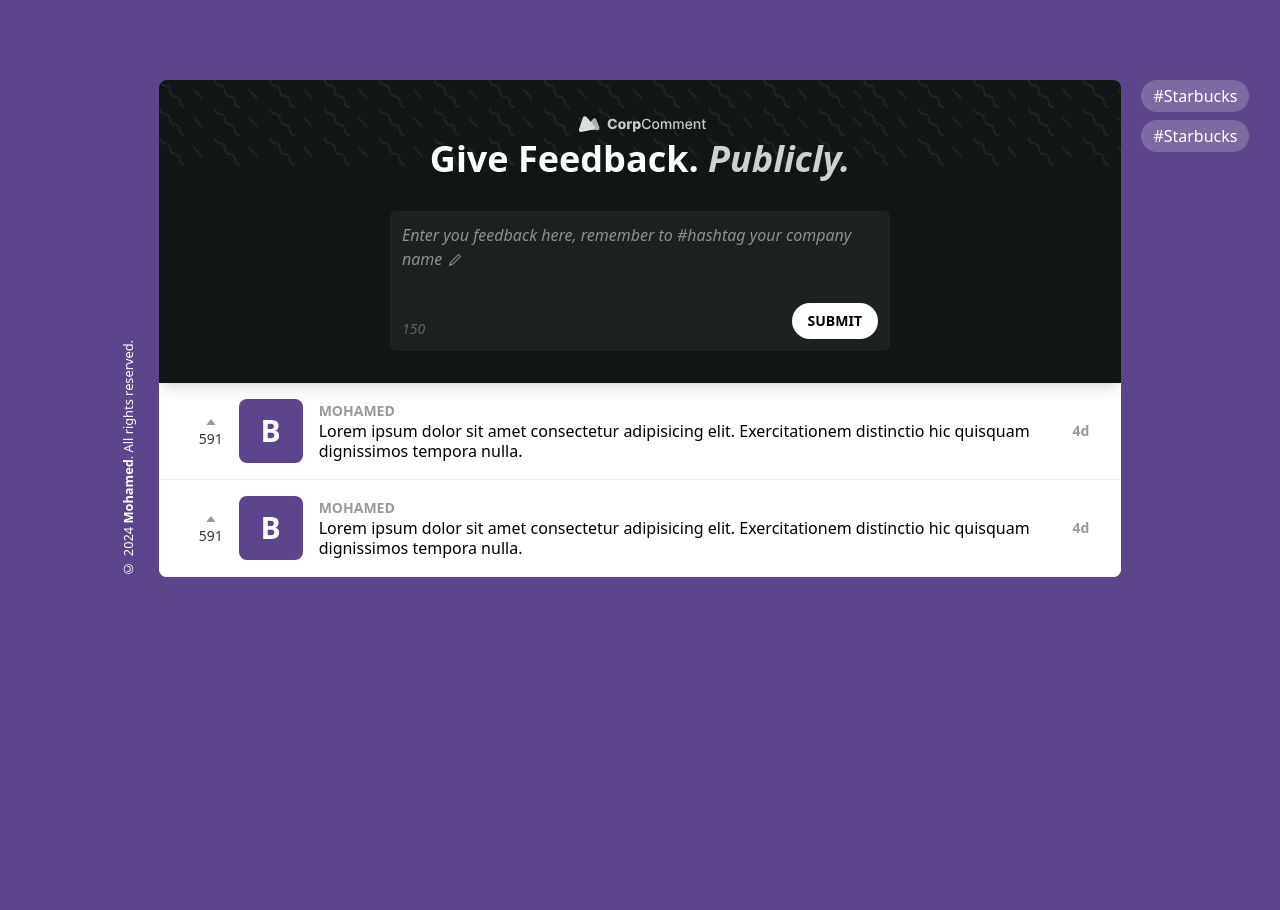
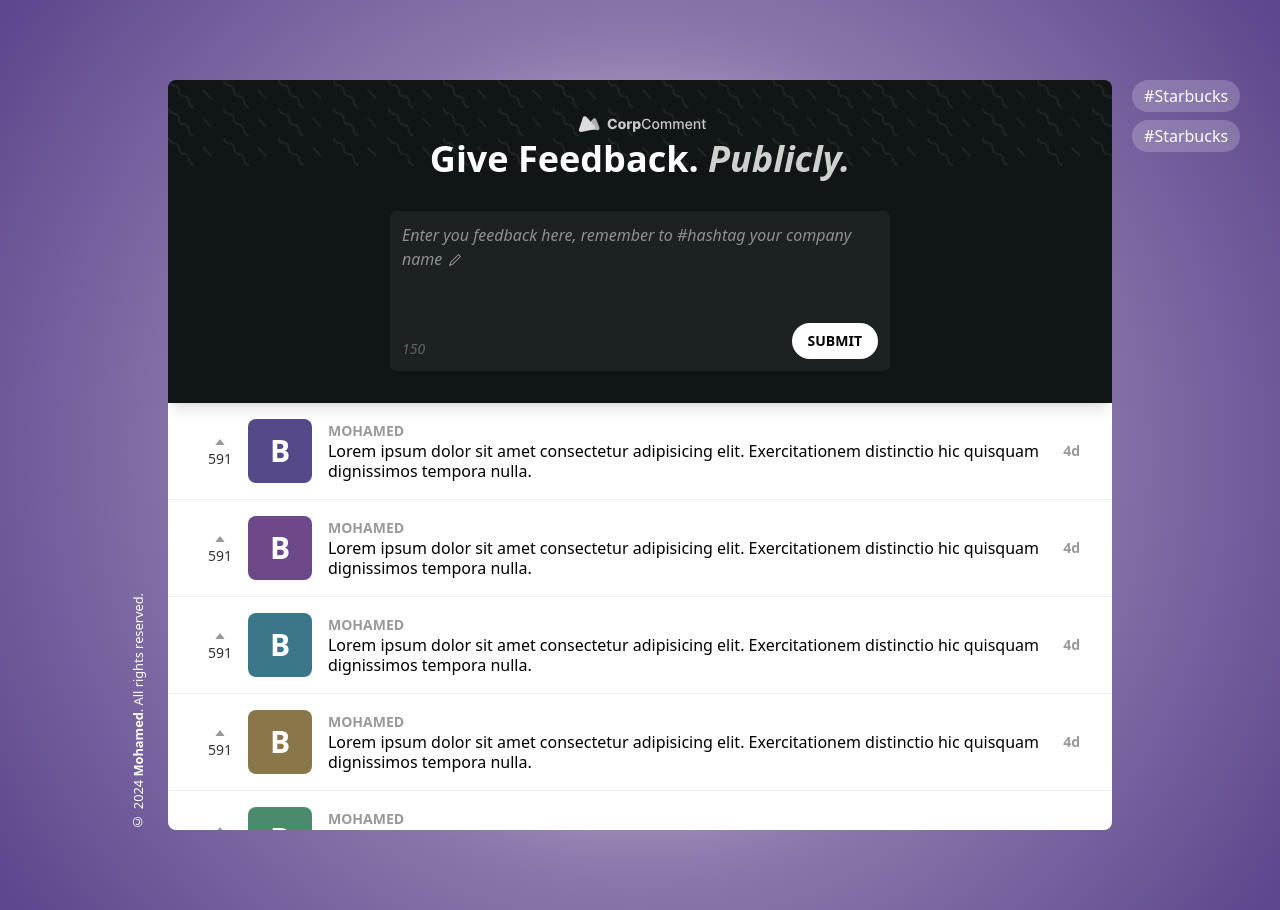
Before and after one commit to amniuelmohamed/corpcomment, a React (Vite) app: page / in a window 1280 px wide. Before the commit the page ends 800 px from the top, so only its background shows below. Built offline with nearby package versions, Linux system fonts and the light colour scheme.

Commit message:
Add the feedback from logic + enhance styling

```diff
--- a/src/App.tsx
+++ b/src/App.tsx
@@ -4,7 +4,7 @@ import MainContent from "./components/MainContent";
 
 function App() {
     return (
-        <div className="flex flex-col md:flex-row-reverse justify-center gap-5 mt-10 md:mt-20">
+        <div className="flex flex-col md:flex-row-reverse md:justify-center gap-5 my-10 md:my-20 h-[850px] md:h-[750px] md:max-w-screen-xl md:mx-auto md:px-3">
             <HashtagList />
             <MainContent />
             <Footer />
--- a/src/components/Feedback.tsx
+++ b/src/components/Feedback.tsx
@@ -2,13 +2,18 @@ import { TriangleUpIcon } from "@radix-ui/react-icons";
 
 export default function Feedback() {
     return (
-        <div className="flex items-center gap-3 md:gap-4 px-2 md:px-8 py-4 bg-white border-b border-black/5 hover:-translate-x-1 transition-all">
+        <li className="group/feedback">
+            <div className="flex items-center gap-3 md:gap-4 px-2 md:px-8 py-4 bg-white border-b border-black/5 hover:-translate-x-1 transition-all cursor-pointer">
                 <div className="flex flex-col items-center md:flex-row md:gap-2">
-                <button className="flex flex-col items-center px-2 py-1 rounded-lg hover:bg-black/5 transition group">
-                    <TriangleUpIcon className="h-5 w-5 text-black/40 group-hover:text-[#5c458c]" />
+                    <button className="flex flex-col items-center px-2 py-1 rounded-lg hover:bg-black/5 transition group/btn">
+                        <TriangleUpIcon className="h-5 w-5 text-black/40 group-hover/btn:text-[#5c458c]" />
                         <span className="text-sm -mt-1 text-black/80">591</span>
                     </button>
-                <div className="h-[3rem] w-[3rem] min-w-[3rem] md:h-[4rem] md:w-[4rem] md:min-w-[4rem] rounded-lg flex justify-center items-center font-bold text-3xl bg-[#5c458c] text-white">
+                    <div
+                        className="h-[3rem] w-[3rem] min-w-[3rem] md:h-[4rem] md:w-[4rem] md:min-w-[4rem] rounded-lg flex justify-center items-center font-bold text-3xl
+                            text-white group-[:nth-child(6n-5)]/feedback:bg-[#564989] group-[:nth-child(6n-4)]/feedback:bg-[#6d4989] group-[:nth-child(6n-3)]/feedback:bg-[#3c7789]
+                            group-[:nth-child(6n-2)]/feedback:bg-[#897749] group-[:nth-child(6n-1)]/feedback:bg-[#4a8b6b] group-[:nth-child(6n)]/feedback:bg-[#495789]"
+                    >
                         B
                     </div>
                 </div>
@@ -18,11 +23,12 @@ export default function Feedback() {
                     </h3>
                     <p className="leading-tight">
                         Lorem ipsum dolor sit amet consectetur adipisicing elit.
-                    Exercitationem distinctio hic quisquam dignissimos tempora
-                    nulla.
+                        Exercitationem distinctio hic quisquam dignissimos
+                        tempora nulla.
                     </p>
                 </div>
                 <span className="text-sm text-black/40 font-semibold">4d</span>
             </div>
+        </li>
     );
 }
--- a/src/components/FeedbackForm.tsx
+++ b/src/components/FeedbackForm.tsx
@@ -1,9 +1,74 @@
 import { Pencil1Icon } from "@radix-ui/react-icons";
+import { useEffect, useRef, useState } from "react";
+import { TEXTAREA_MAX_LENGTH } from "../lib/constants";
+import Warning from "./Warning";
+import { getDaysAgo } from "../lib/utils";
 
 export default function FeedbackForm() {
+    const [feedback, setFeedback] = useState("");
+    const inputRef = useRef<HTMLTextAreaElement>(null);
+
+    const remainingCharacters = TEXTAREA_MAX_LENGTH - feedback.length;
+
+    const [warningMessage, setWarningMessage] = useState("");
+
+    const handleSubmit = (e: React.FormEvent<HTMLFormElement>) => {
+        e.preventDefault();
+
+        if (!feedback.trim()) {
+            setWarningMessage("Please enter some feedback");
+            inputRef.current?.focus();
+            return;
+        }
+
+        if (!feedback.includes("#")) {
+            setWarningMessage("Please hashtag a company name");
+            inputRef.current?.focus();
+            return;
+        }
+
+        const company = feedback.match(/#\w{2,}/)?.[0];
+
+        if (!company) {
+            setWarningMessage("Company name must be at least 2 chars");
+            inputRef.current?.focus();
+            return;
+        }
+
+        const companyName = company.slice(1).toUpperCase();
+
+        const feedbackData = {
+            text: feedback,
+            company: companyName,
+            upvotes: 0,
+            createdAt: new Date(),
+        };
+
+        console.log(feedbackData);
+        console.log(getDaysAgo(feedbackData.createdAt));
+
+        setFeedback("");
+    };
+
+    const handleInput = (e: React.ChangeEvent<HTMLTextAreaElement>) => {
+        if (e.target.value.length > TEXTAREA_MAX_LENGTH) return;
+        setWarningMessage("");
+        setFeedback(e.target.value);
+    };
+
+    useEffect(() => {
+        inputRef.current?.focus();
+    }, []);
+
     return (
-        <form className="relative w-[500px] max-w-full mt-8 h-[140px] rounded-md bg-white/5 flex flex-col">
+        <form
+            className="relative w-[500px] max-w-full mt-8 h-[160px] rounded-md bg-white/5 flex flex-col"
+            onSubmit={handleSubmit}
+        >
             <textarea
+                ref={inputRef}
+                value={feedback}
+                onChange={handleInput}
                 id="feedback"
                 className="resize-none p-3 outline-none peer bg-transparent text-white/80 flex-grow"
                 placeholder=""
@@ -16,7 +81,13 @@ export default function FeedbackForm() {
                 <Pencil1Icon className="inline" />
             </label>
             <div className="flex justify-between items-end p-3">
-                <span className="italic text-sm text-white/30">150</span>
+                {warningMessage.length > 0 ? (
+                    <Warning message={warningMessage} />
+                ) : (
+                    <span className="italic text-sm text-white/30">
+                        {remainingCharacters}
+                    </span>
+                )}
                 <button
                     type="submit"
                     className="rounded-full px-4 py-2 bg-white text-black uppercase font-bold text-sm"
--- a/src/components/FeedbackList.tsx
+++ b/src/components/FeedbackList.tsx
@@ -2,13 +2,14 @@ import Feedback from "./Feedback";
 
 export default function FeedbackList() {
     return (
-        <ol className="bg-[#f8f8fa]">
-            <li>
-                <Feedback />
-            </li>
-            <li>
-                <Feedback />
-            </li>
+        <ol className="feedback-list bg-[#f8f8fa] flex-grow overflow-auto ">
+            <Feedback />
+            <Feedback />
+            <Feedback />
+            <Feedback />
+            <Feedback />
+            <Feedback />
+            <Feedback />
         </ol>
     );
 }
--- a/src/components/MainContent.tsx
+++ b/src/components/MainContent.tsx
@@ -3,7 +3,7 @@ import Header from "./Header";
 
 export default function MainContent() {
     return (
-        <main className="md:rounded-lg overflow-hidden w-[1000px] max-w-full">
+        <main className="md:rounded-lg overflow-hidden w-[1000px] max-w-full flex flex-col flex-grow">
             <Header />
             <FeedbackList />
         </main>
--- /dev/null
+++ b/src/components/Warning.tsx
@@ -0,0 +1,14 @@
+import { ExclamationTriangleIcon } from "@radix-ui/react-icons";
+
+type WarningProps = {
+    message: string;
+};
+
+export default function Warning({ message }: WarningProps) {
+    return (
+        <div className="flex items-center gap-2 text-red-500">
+            <ExclamationTriangleIcon className="h-5 w-5" />
+            <span className="text-sm font-semibold">{message}</span>
+        </div>
+    );
+}
--- a/src/index.css
+++ b/src/index.css
@@ -3,5 +3,53 @@
 @tailwind utilities;
 
 body {
-    background-color: #5c458c;
+    background: -moz-radial-gradient(
+        circle at 50% 50%,
+        rgba(255, 255, 255, 1) 0%,
+        rgba(92, 69, 140, 0.73) 54%,
+        rgba(92, 69, 140, 1) 100%
+    );
+
+    background: -webkit-radial-gradient(
+        circle at 50% 50%,
+        rgba(255, 255, 255, 1) 0%,
+        rgba(92, 69, 140, 0.73) 54%,
+        rgba(92, 69, 140, 1) 100%
+    );
+
+    background: -o-radial-gradient(
+        circle at 50% 50%,
+        rgba(255, 255, 255, 1) 0%,
+        rgba(92, 69, 140, 0.73) 54%,
+        rgba(92, 69, 140, 1) 100%
+    );
+
+    background: -ms-radial-gradient(
+        circle at 50% 50%,
+        rgba(255, 255, 255, 1) 0%,
+        rgba(92, 69, 140, 0.73) 54%,
+        rgba(92, 69, 140, 1) 100%
+    );
+
+    background: radial-gradient(
+        circle at 50% 50%,
+        rgba(255, 255, 255, 1) 0%,
+        rgba(92, 69, 140, 0.73) 54%,
+        rgba(92, 69, 140, 1) 100%
+    );
 }
+
+/* FEEDBACKS */
+.feedback-list {
+    scrollbar-color: #979ca0 #dbdfe4;
+    scrollbar-width: thin;
+}
+.feedback-list::-webkit-scrollbar {
+    width: 7px;
+}
+.feedback-list::-webkit-scrollbar-track {
+    background-color: #dbdfe4;
+}
+.feedback-list::-webkit-scrollbar-thumb {
+    background-color: #979ca0;
+}
--- /dev/null
+++ b/src/lib/constants.ts
@@ -0,0 +1 @@
+export const TEXTAREA_MAX_LENGTH = 150;
--- /dev/null
+++ b/src/lib/utils.ts
@@ -0,0 +1,5 @@
+export const getDaysAgo = (date: Date): number => {
+    const now = new Date();
+    const diff = now.getTime() - date.getTime();
+    return Math.floor(diff / (1000 * 60 * 60 * 24));
+};
```
Also changed, not shown: src/assets/images/logo.png (deleted). Lines whose indentation alone changed are shown as unchanged.
